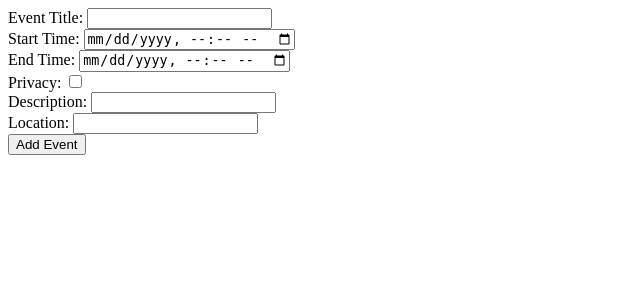
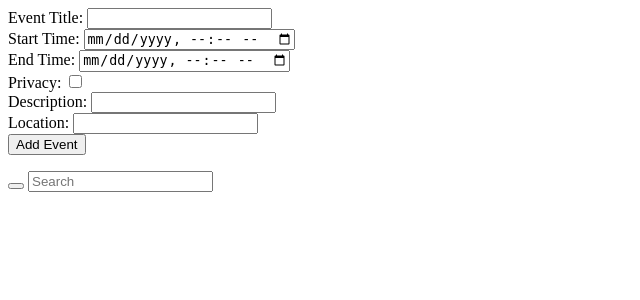
Before and after one commit to rracheva/SagePlan, a Django app: page /events/ in a window 1280 px wide. Shown: the top 300 px of the page, without its empty margins (0-640 px from the left). Run offline with Django 3.2, Linux system fonts and the light colour scheme; data that the repository does not hold is empty.

```diff
--- /dev/null
+++ b/events/templates/events/get_queryset.html
@@ -0,0 +1,6 @@
+<form id="searchform" action="{% url 'event-search-list' %}" method="get" accept-charset="utf-8">
+      <button class="searchbutton" type="submit">
+        <i class="fa fa-search"></i>
+      </button>
+      <input class="searchfield" id="searchbox" name="q" type="text" placeholder="Search">
+</form>
--- a/events/templates/events/index.html
+++ b/events/templates/events/index.html
@@ -15,3 +15,10 @@
 	Location: <input type="text" id="event_location" name="event_location" value=""/><br>
 	<input type="submit" id="add_event_button" name="add_event_button" value="Add Event"/>
 </form>
+
+<form id="searchform" action="{% url 'event-search-list' %}" method="get" accept-charset="utf-8">
+      <button class="searchbutton" type="submit">
+        <i class="fa fa-search"></i>
+      </button>
+      <input class="searchfield" id="searchbox" name="q" type="text" placeholder="Search">
+</form>
--- a/events/urls.py
+++ b/events/urls.py
@@ -4,6 +4,7 @@ from django.views.generic import TemplateView
 from django.conf.urls import url
 from django.contrib import admin
 from . import views
+from views import EventListView, EventSearchListView
 
 urlpatterns = [
 	# admin
@@ -18,6 +19,11 @@ urlpatterns = [
 	#Add Event
 	url(r'^add_event/$', views.add_event, name='add_event'),
 
-	url(r'^delete_event/(?P<event_id>[0-9]+)/$', views.delete_event, name='delete_event')
+	url(r'^delete_event/(?P<event_id>[0-9]+)/$', views.delete_event, name='delete_event'),
+
+
+    #url(r'^$', EventListView.as_view(), name='event-list'),
+
+    url(r'^', EventSearchListView.as_view(), name='event-search-list'),
 
 ]
--- a/events/views.py
+++ b/events/views.py
@@ -5,6 +5,10 @@ from django.shortcuts import redirect
 from django.http import HttpResponse
 from .models import Event
 from django.template import loader
+import operator
+
+from django.db.models import Q
+from django.views.generic import ListView
 
 # Create your views here.
 
@@ -43,3 +47,35 @@ def delete_event(request,event_id):
     query = Event.objects.get(pk=event_id)
     query.delete()
     return redirect('/events/')
+
+class EventListView(ListView):
+
+    model = Event
+
+    def get_context_data(self, **kwargs):
+        context = super(EventListView, self).get_context_data(**kwargs)
+       # context['now'] = timezone.now()
+        return context
+
+
+class EventSearchListView(EventListView):
+    """
+    Display a event list page filtered by the search query.
+    """
+    #paginate_by = 10
+
+    def get_queryset(self):
+        result = super(EventSearchListView, self).get_queryset()
+
+        query = self.request.GET.get('q')
+        if query:
+            query_list = query.split()
+            result = result.filter(
+                reduce(operator.or_,
+                       (Q(title__icontains=q) for q in query_list))
+            )
+
+        return result
+        #return render_to_response('search/search_results.html',
+                          # { 'query_string': query, 'found_entries': found_entries },
+                          # context_instance=RequestContext(request))
--- /dev/null
+++ b/requirements.txt
@@ -0,0 +1,5 @@
+dj-database-url==0.4.1
+Django==1.9.7
+gunicorn==19.6.0
+psycopg2==2.6.2
+whitenoise==2.0.6
```
Also changed, not shown: 2 other files.
